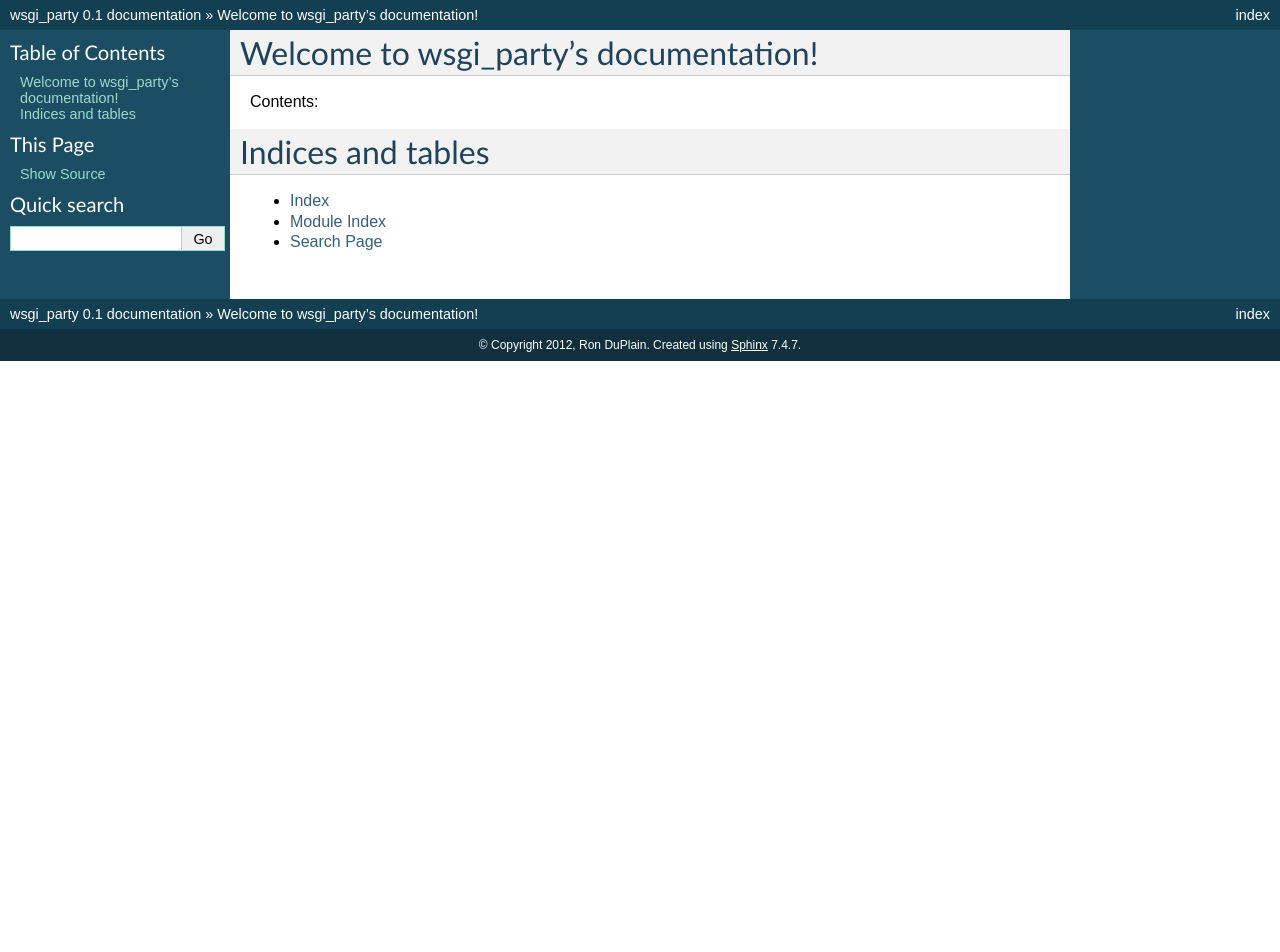
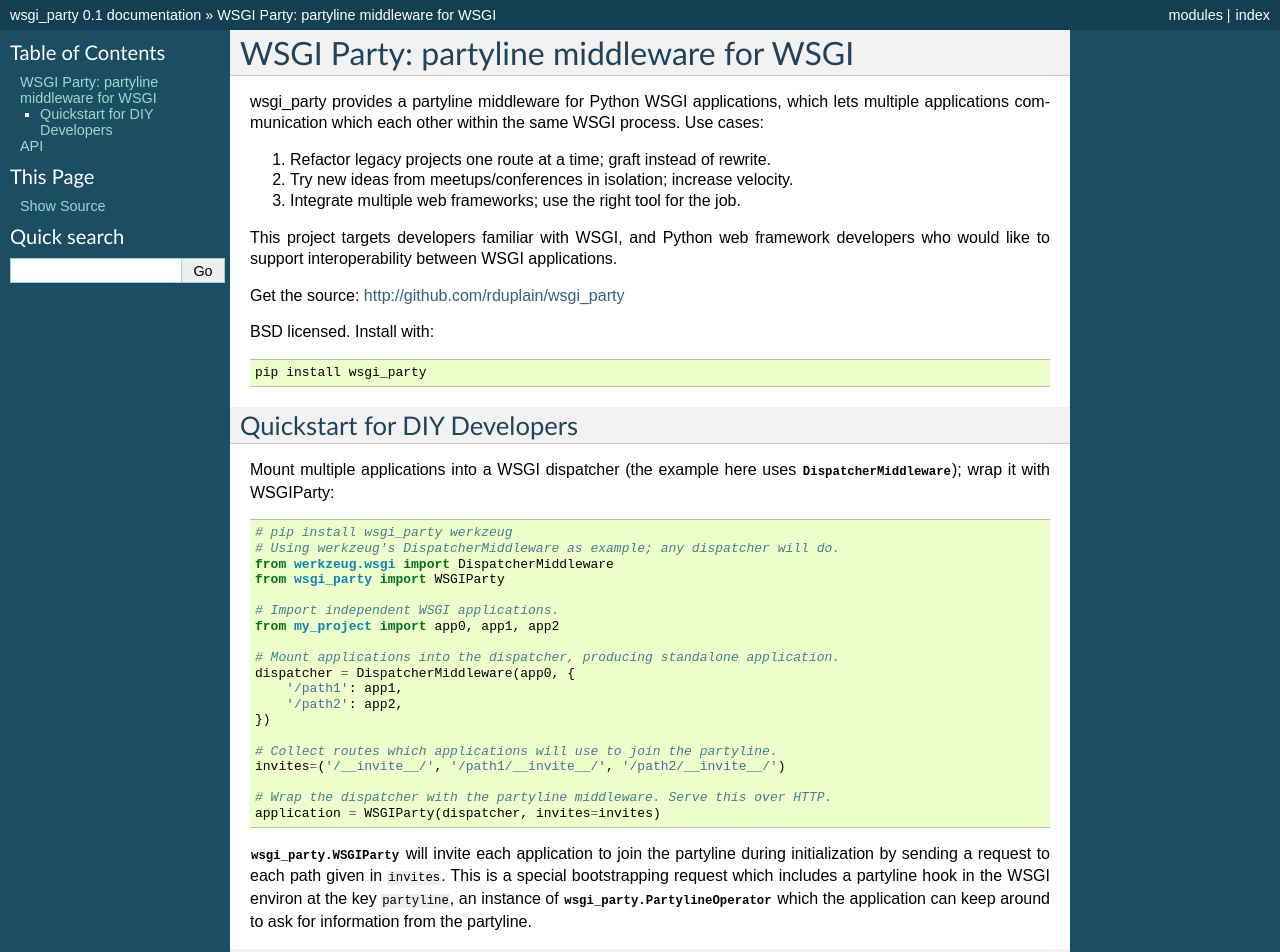
Before and after one commit to rduplain/wsgi_party, a Sphinx documentation site: the page built from docs/index.rst, in a window 1280 px wide and 1400 px high. Shown: the top 952 px of the window. Built offline with Sphinx 7.4.7, drawn with Linux system fonts in a browser that asks for light colours; some of the changed text lies outside the part shown.

```diff
--- a/docs/conf.py
+++ b/docs/conf.py
@@ -164,7 +164,7 @@ html_static_path = ['_static']
 #html_file_suffix = None
 
 # Output file base name for HTML help builder.
-htmlhelp_basename = 'wsgi_partydoc'
+htmlhelp_basename = 'wsgi_party_doc'
 
 
 # -- Options for LaTeX output --------------------------------------------------
@@ -285,5 +285,10 @@ epub_copyright = u'2012, Ron DuPlain'
 #epub_tocdup = True
 
 
-# Example configuration for intersphinx: refer to the Python standard library.
-intersphinx_mapping = {'http://docs.python.org/': None}
+# Link to other documentation.
+intersphinx_mapping = {
+    'http://docs.python.org/': None,
+    'http://werkzeug.pocoo.org/docs/': None,
+    'http://flask.pocoo.org/docs/': None,
+    'http://docs.pylonsproject.org/en/latest/': None,
+}
--- a/docs/index.rst
+++ b/docs/index.rst
@@ -1,21 +1,84 @@
-.. wsgi_party documentation master file, created by
-   sphinx-quickstart on Sat Mar 17 19:31:24 2012.
-   You can adapt this file completely to your liking, but it should at least
-   contain the root `toctree` directive.
+.. _overview:
 
-Welcome to wsgi_party's documentation!
-======================================
+WSGI Party: partyline middleware for WSGI
+=========================================
 
-Contents:
+wsgi_party provides a partyline middleware for Python WSGI applications, which
+lets multiple applications communication which each other within the same WSGI
+process.  Use cases:
 
-.. toctree::
-   :maxdepth: 2
+1. Refactor legacy projects one route at a time; graft instead of rewrite.
+2. Try new ideas from meetups/conferences in isolation; increase velocity.
+3. Integrate multiple web frameworks; use the right tool for the job.
+
+This project targets developers familiar with WSGI, and Python web framework
+developers who would like to support interoperability between WSGI
+applications.
+
+Get the source: http://github.com/rduplain/wsgi_party
+
+BSD licensed. Install with::
+
+    pip install wsgi_party
 
 
+.. _quickstart-diy:
 
-Indices and tables
-==================
+Quickstart for DIY Developers
+-----------------------------
 
-* :ref:`genindex`
-* :ref:`modindex`
-* :ref:`search`
+Mount multiple applications into a WSGI dispatcher (the example here uses
+:class:`~werkzeug.wsgi.DispatcherMiddleware`); wrap it with WSGIParty::
+
+    # pip install wsgi_party werkzeug
+    # Using werkzeug's DispatcherMiddleware as example; any dispatcher will do.
+    from werkzeug.wsgi import DispatcherMiddleware
+    from wsgi_party import WSGIParty
+
+    # Import independent WSGI applications.
+    from my_project import app0, app1, app2
+
+    # Mount applications into the dispatcher, producing standalone application.
+    dispatcher = DispatcherMiddleware(app0, {
+        '/path1': app1,
+        '/path2': app2,
+    })
+
+    # Collect routes which applications will use to join the partyline.
+    invites=('/__invite__/', '/path1/__invite__/', '/path2/__invite__/')
+
+    # Wrap the dispatcher with the partyline middleware. Serve this over HTTP.
+    application = WSGIParty(dispatcher, invites=invites)
+
+:class:`wsgi_party.WSGIParty` will invite each application to join the
+partyline during initialization by sending a request to each path given in
+``invites``.  This is a special bootstrapping request which includes a
+partyline hook in the WSGI environ at the key ``partyline``, an instance of
+:class:`wsgi_party.PartylineOperator` which the application can keep around to
+ask for information from the partyline.
+
+
+.. _api:
+
+API
+===
+
+.. module:: wsgi_party
+
+.. autoclass:: WSGIParty
+   :members:
+   :inherited-members:
+
+.. autoclass:: PartylineOperator
+   :members:
+   :inherited-members:
+
+.. autoclass:: PartylineException
+   :members:
+   :inherited-members:
+
+.. autoclass:: HighAndDry
+   :members:
+   :inherited-members:
+
+:ref:`genindex`
```
